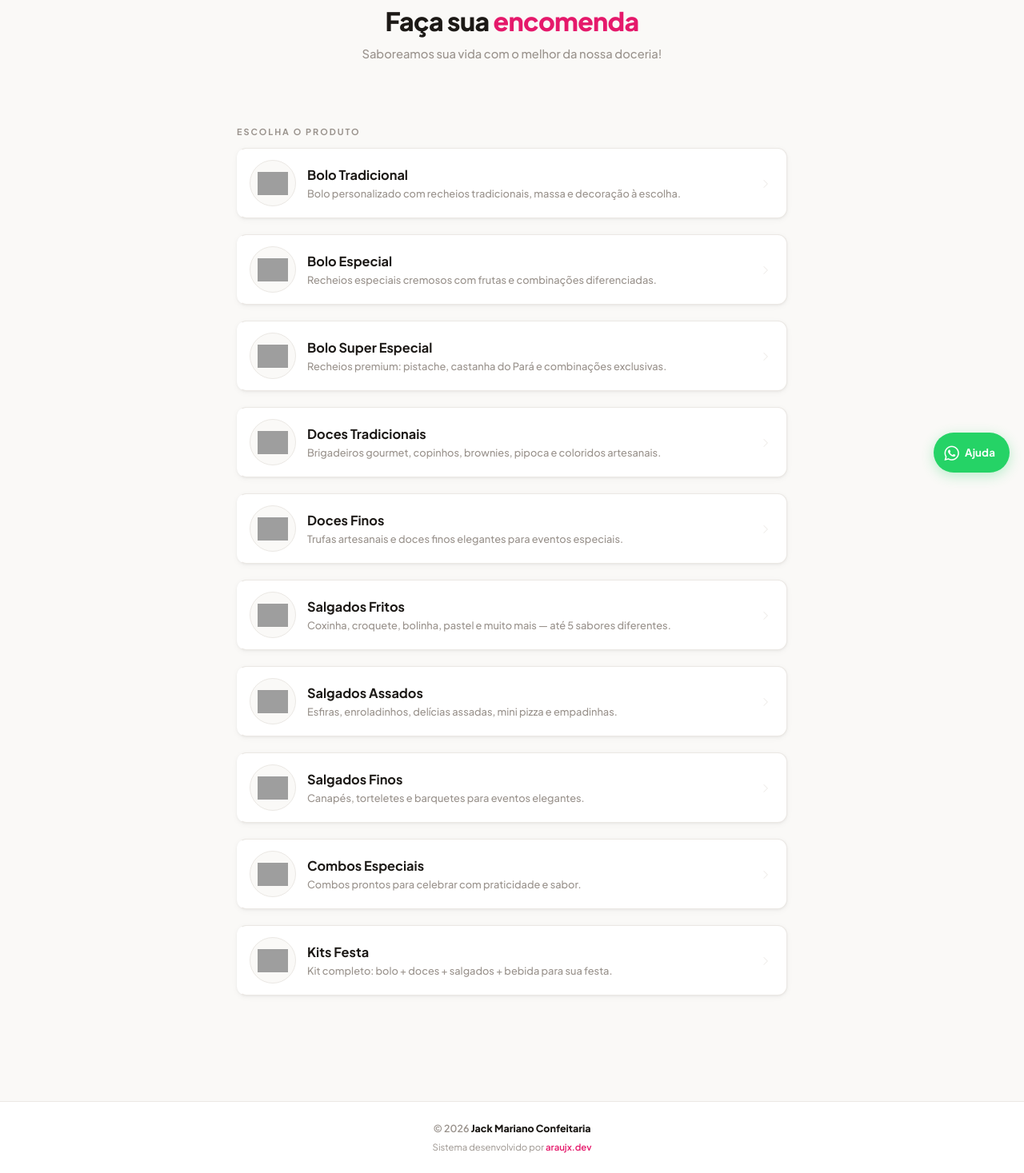
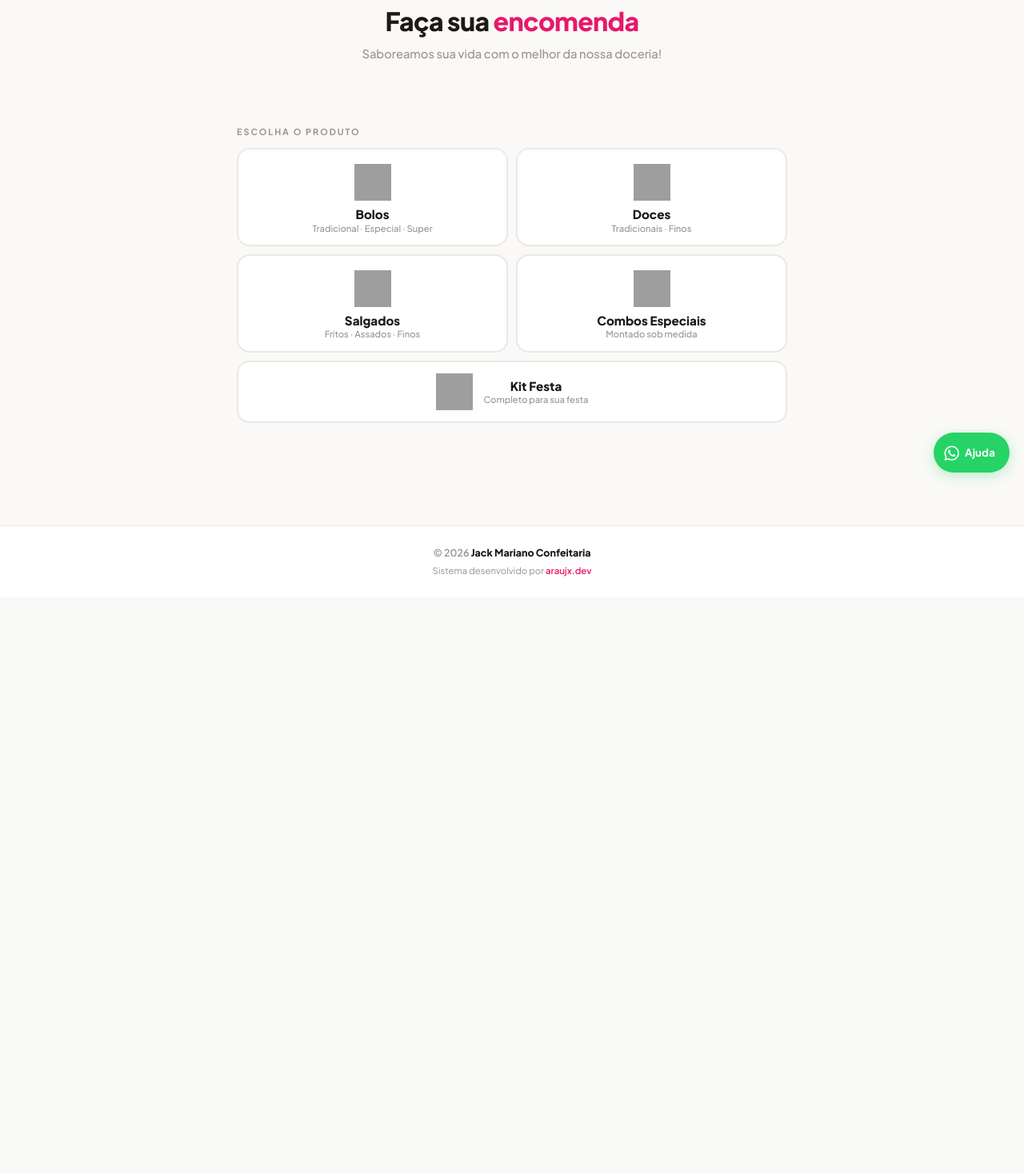
Before and after one commit to adielson2005/jack_mariano, a Flask app: page / in a window 1280 px wide. Shown: the part 187-1654 px from the top of the page at 80% size. After the commit the page ends 908 px from the top, so only its background shows below. Run offline with Flask 3, Linux system fonts and the light colour scheme; data comes from the database, SQL or seed files in the repository; parts of the project's set-up code (start-up, migrations or seed data) failed here and were passed over; grey boxes are pictures that could not be loaded.

Commit message:
Add 2-level category navigation with group tiles
Initial view now shows 5 group cards (Bolos, Doces, Salgados,
Combos Especiais, Kit Festa) in a 2-column grid. Tapping a group
reveals its sub-categories (e.g. Bolos → Tradicional / Especial /
Super) with a back button. Single-slug groups (Combos, Kit Festa)
auto-open their options panel immediately.

Co-Authored-By: Claude Sonnet 4.6 <noreply@anthropic.com>

```diff
--- a/app/templates/index.html
+++ b/app/templates/index.html
@@ -138,6 +138,63 @@
 
     /* ── Category list ───────────────────────────────────── */
     .cat-list { display: flex; flex-direction: column; gap: 8px; margin-bottom: 28px; }
+
+    /* ── Group tiles (initial menu) ─────────────────────── */
+    .cat-group-grid {
+      display: grid;
+      grid-template-columns: repeat(2, 1fr);
+      gap: 10px;
+      margin-bottom: 6px;
+    }
+    .cat-group-tile {
+      background: var(--surface);
+      border: 2px solid var(--border);
+      border-radius: 16px;
+      padding: 18px 10px 14px;
+      cursor: pointer; text-align: center;
+      display: flex; flex-direction: column; align-items: center; gap: 8px;
+      transition: border-color .15s, box-shadow .15s, transform .1s;
+      -webkit-tap-highlight-color: transparent;
+      user-select: none;
+    }
+    .cat-group-tile:hover {
+      border-color: var(--accent, var(--pk));
+      box-shadow: var(--shadow-sm);
+    }
+    .cat-group-tile:active { transform: scale(.96); }
+    /* last tile alone on a row spans both columns */
+    .cat-group-tile.cgt--full {
+      grid-column: 1 / -1;
+      flex-direction: row; justify-content: center;
+      padding: 14px 24px; gap: 14px;
+    }
+    .cgt-img  { width: 46px; height: 46px; pointer-events: none; }
+    .cgt-label{ font-weight: 800; font-size: .95rem; color: var(--text); line-height: 1.2; }
+    .cgt-sub  { font-size: .7rem; color: var(--muted); font-weight: 500; line-height: 1.3; }
+    /* colour accents per group */
+    .cat-group-tile[data-gid="bolos"]    { --accent: var(--c-bolo-tradicional); }
+    .cat-group-tile[data-gid="doces"]    { --accent: var(--c-doces); }
+    .cat-group-tile[data-gid="salgados"] { --accent: var(--c-salgados-fritos); }
+    .cat-group-tile[data-gid="combos"]   { --accent: var(--c-combos); }
+    .cat-group-tile[data-gid="kit-festa"]{ --accent: var(--c-kit-festa); }
+
+    /* ── Sub-category back header ────────────────────────── */
+    .cat-back-row {
+      display: flex; align-items: center; gap: 10px;
+      padding: 4px 0 14px; flex-wrap: wrap;
+    }
+    .cat-back-btn {
+      display: flex; align-items: center; gap: 6px;
+      background: none; border: 1px solid var(--border);
+      border-radius: 20px; padding: 5px 14px;
+      font-size: .8rem; font-weight: 700; color: var(--muted);
+      cursor: pointer; transition: color .15s, border-color .15s;
+    }
+    .cat-back-btn:hover { color: var(--text); border-color: var(--text); }
+    .cat-group-heading {
+      font-weight: 800; font-size: 1rem; color: var(--text);
+      display: flex; align-items: center; gap: 7px;
+    }
 
     .cat-row {
       background: var(--surface);
@@ -1359,6 +1416,45 @@ function setDeliveryType(type) {
 }
 
 /* ── Categories ─────────────────────────────────────────────────────────── */
+
+// Ilustrações Noto Emoji (Google) via Iconify CDN — licença Apache 2.0
+const CAT_IMGS = {
+  'bolo-tradicional':  'https://api.iconify.design/noto/birthday-cake.svg',
+  'bolo-especial':     'https://api.iconify.design/noto/shortcake.svg',
+  'bolo-super':        'https://api.iconify.design/noto/cupcake.svg',
+  'doces':             'https://api.iconify.design/noto/doughnut.svg',
+  'doces-finos':       'https://api.iconify.design/noto/chocolate-bar.svg',
+  'salgados-fritos':   'https://api.iconify.design/noto/dumpling.svg',
+  'salgados-assados':  'https://api.iconify.design/noto/flatbread.svg',
+  'salgados-finos':    'https://api.iconify.design/noto/croissant.svg',
+  'combos':            'https://api.iconify.design/noto/bento-box.svg',
+  'kit-festa':         'https://api.iconify.design/noto/party-popper.svg',
+};
+
+// Top-level category groups
+const GROUPS = [
+  { id:'bolos',    label:'Bolos',           icon:'🎂',
+    img: 'https://api.iconify.design/noto/birthday-cake.svg',
+    sub:'Tradicional · Especial · Super',
+    slugs:['bolo-tradicional','bolo-especial','bolo-super'] },
+  { id:'doces',    label:'Doces',           icon:'🍬',
+    img: 'https://api.iconify.design/noto/doughnut.svg',
+    sub:'Tradicionais · Finos',
+    slugs:['doces','doces-finos'] },
+  { id:'salgados', label:'Salgados',        icon:'🥟',
+    img: 'https://api.iconify.design/noto/dumpling.svg',
+    sub:'Fritos · Assados · Finos',
+    slugs:['salgados-fritos','salgados-assados','salgados-finos'] },
+  { id:'combos',   label:'Combos Especiais',icon:'🎁',
+    img: 'https://api.iconify.design/noto/bento-box.svg',
+    sub:'Montado sob medida',
+    slugs:['combos'] },
+  { id:'kit-festa',label:'Kit Festa',       icon:'🎉',
+    img: 'https://api.iconify.design/noto/party-popper.svg',
+    sub:'Completo para sua festa',
+    slugs:['kit-festa'] },
+];
+
 async function loadCategories() {
   const list = document.getElementById('cat-list');
   try {
@@ -1373,30 +1469,73 @@ async function loadCategories() {
     </div>`;
     return;
   }
-
+  renderGroupMenu();
+}
+
+/* Renders the top-level 5-group tile grid */
+function renderGroupMenu() {
+  const list = document.getElementById('cat-list');
+  selectedCat = null;
+
+  const tiles = GROUPS.map((g, idx) => {
+    const isLast = idx === GROUPS.length - 1 && GROUPS.length % 2 !== 0;
+    return `<div class="cat-group-tile${isLast ? ' cgt--full' : ''}"
+              data-gid="${g.id}" onclick="selectGroup('${g.id}')">
+      <img src="${g.img}" class="cgt-img" alt="${g.label}" loading="lazy" draggable="false">
+      <div>
+        <div class="cgt-label">${g.label}</div>
+        <div class="cgt-sub">${g.sub}</div>
+      </div>
+    </div>`;
+  }).join('');
+
+  list.innerHTML = `<div class="cat-group-grid">${tiles}</div>`;
+}
+
+/* Called when a top-level group tile is tapped */
+function selectGroup(groupId) {
+  const group = GROUPS.find(g => g.id === groupId);
+  if (!group) return;
+  renderSubcategories(group);
+  // Single-slug groups: auto-open the one category
+  if (group.slugs.length === 1) {
+    const slug = group.slugs[0];
+    setTimeout(() => {
+      const row = document.getElementById('cr-' + slug);
+      if (row) selectCat(slug, row);
+    }, 40);
+  }
+}
+
+/* Renders sub-category rows for the selected group with a back button */
+function renderSubcategories(group) {
+  const list = document.getElementById('cat-list');
+  selectedCat = null;
   list.innerHTML = '';
 
-  // Ilustrações Noto Emoji (Google) via Iconify CDN — licença Apache 2.0
-  const CAT_IMGS = {
-    'bolo-tradicional':  'https://api.iconify.design/noto/birthday-cake.svg',
-    'bolo-especial':     'https://api.iconify.design/noto/shortcake.svg',
-    'bolo-super':        'https://api.iconify.design/noto/cupcake.svg',
-    'doces':             'https://api.iconify.design/noto/doughnut.svg',
-    'doces-finos':       'https://api.iconify.design/noto/chocolate-bar.svg',
-    'salgados-fritos':   'https://api.iconify.design/noto/dumpling.svg',
-    'salgados-assados':  'https://api.iconify.design/noto/flatbread.svg',
-    'salgados-finos':    'https://api.iconify.design/noto/croissant.svg',
-    'combos':            'https://api.iconify.design/noto/bento-box.svg',
-    'kit-festa':         'https://api.iconify.design/noto/party-popper.svg',
-  };
-
-  categories.forEach(c => {
-    const imgUrl  = CAT_IMGS[c.slug];
+  // Back button row
+  const header = document.createElement('div');
+  header.className = 'cat-back-row';
+  header.innerHTML = `
+    <button class="cat-back-btn" onclick="renderGroupMenu()">
+      <i class="bi bi-arrow-left"></i> Início
+    </button>
+    <span class="cat-group-heading">${group.icon} ${group.label}</span>`;
+  list.appendChild(header);
+
+  // Category rows for each slug in this group
+  const catMap = {};
+  categories.forEach(c => { catMap[c.slug] = c; });
+
+  group.slugs.forEach(slug => {
+    const c = catMap[slug];
+    if (!c) return;
+
+    const imgUrl  = CAT_IMGS[slug];
     const iconHtml = imgUrl
       ? `<img src="${imgUrl}" width="34" height="34" alt="${esc(c.name)}" loading="lazy" draggable="false">`
       : `<span>${esc(c.icon)}</span>`;
 
-    // Category row
     const row = document.createElement('div');
     row.className = 'cat-row';
     row.id = 'cr-' + c.slug;
@@ -1414,7 +1553,6 @@ async function loadCategories() {
       </div>`;
     row.onclick = () => selectCat(c.slug, row);
 
-    // Options slot (injected below each row)
     const slot = document.createElement('div');
     slot.className = 'opts-wrap';
     slot.id = 'ow-' + c.slug;
@@ -2146,6 +2284,7 @@ function resetForm() {
   orderModelPhoto = null;
   document.getElementById('photo-reminder')?.classList.add('d-none');
   selectedCat = null;
+  if (categories.length) renderGroupMenu();
   setStep(1);
 }
 
```
